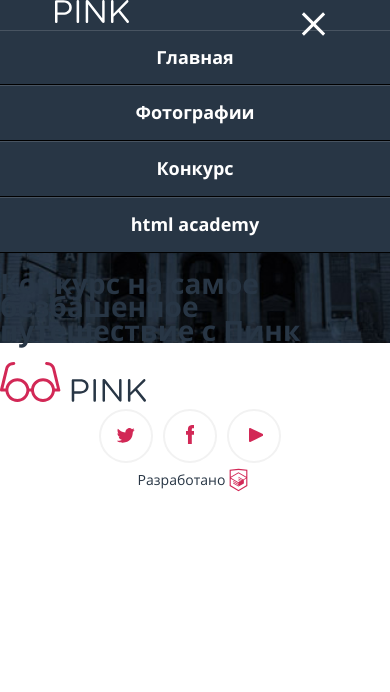
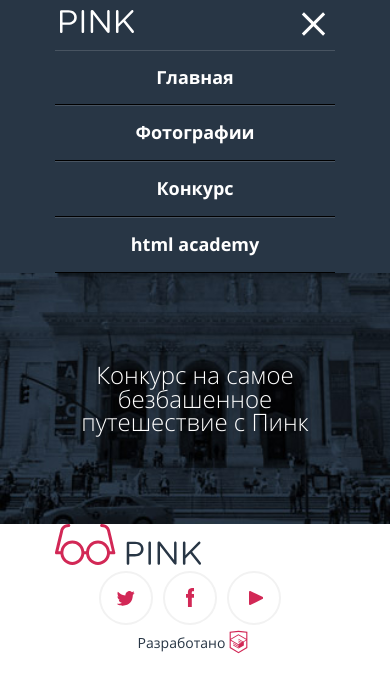
Before and after one commit to allenwalker12349/681261-pink-17, a website: page source/form.html in a window 390 px wide. Drawn offline with nearby package versions, Linux system fonts and the light colour scheme; files that its build step writes are made by us from their sources.

Commit message:
Добавляет адаптивные сетки на страницу конкурса

```diff
--- a/source/form.html
+++ b/source/form.html
@@ -2,6 +2,7 @@
 <html lang="ru">
   <head>
     <meta charset="utf-8">
+    <meta name="viewport" content="width=device-width, initial-scale=1.0">
     <title>HTML Academy: Пинк</title>
     <link rel="stylesheet" href="css/style.css">
   </head>
@@ -10,13 +11,11 @@
     <header class="page-header">
       <div class="page-header__menu-container">
         <div class="wrapper">
-        <a class="site-logo">
-          <img class="site-logo__img" src="img/logo-pink-white-mobile.svg" alt="Проект Пинк">
+          <a class="page-header__logo">
+            <img src="img/logo-pink-white-mobile.svg" alt="Логотип Пинк">
           </a>
-        <button class="page-header__menu-toggle" type="button">Открыть меню</button>
-      </div>
+          <button class="page-header__menu-toggle" type="button" name="button"></button>
           <nav class="site-menu">
-        <div class="site-menu__wrapper">
             <ul class="site-menu__list">
               <li class="site-menu__item">
                 <a class="site-menu__link" href="index.html">Главная</a>
@@ -31,18 +30,24 @@
                 <a class="site-menu__link" href="https://htmlacademy.ru/intensive/adaptive">html academy</a>
               </li>
             </ul>
-        </div>
           </nav>
         </div>
-    <div class="page-header__title-container">
-      <h1 class="page-header__title">Конкурс на самое безбашенное путешествие с Пинк</h1>
       </div>
     </header>
 
     <main class="page-main">
+      <section class="form">
+        <section class="intro intro--photo">
+          <div class="wrapper">
+            <h1 class="page-main__title page-main__title--photo">Конкурс на
+            самое безбашенное путешествие с Пинк</h1>
+          </div>
+        </section>
+      </section>
     </main>
 
-    <footer class="page-footer">
+
+    <footer class="page-footer wrapper">
       <a href="index.html" class="site-logo">
         <img class="site-logo__img site-logo__img--footer" src="../../img/logo-pink-blue-mobile.svg" alt="Проект Пинк">
       </a>
--- a/source/less/blocks/intro.less
+++ b/source/less/blocks/intro.less
@@ -1,5 +1,5 @@
 .intro {
-  background: url("../../img/bg-back-mobile@1x.jpg") no-repeat;
+  background: url("../../img/bg-back-mobile@1x.jpg") no-repeat, #1d2631;
   background-size: contain;
   padding-top: 145%;
 }
--- a/source/less/blocks/photo.less
+++ b/source/less/blocks/photo.less
@@ -27,6 +27,10 @@
     font-size: 18px;
   }
 
+  .photo__low {
+    width: 100%;
+  }
+
   .photo__item {
     width: 48%;
   }
```
Lines whose indentation alone changed are shown as unchanged.
